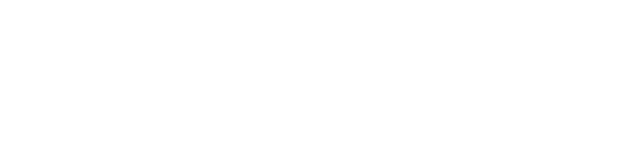
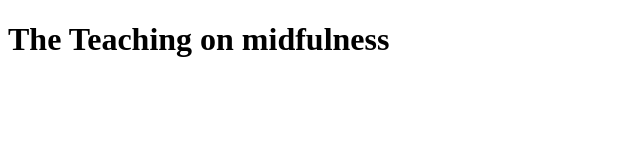
Before and after one commit to RishiVerse/Philosophy, a plain HTML site: page index.html in a window 1280 px wide. Shown: the whole page, without its empty margins (0-640 px from the left). Drawn offline with Linux system fonts and the light colour scheme.

Commit message:
Update index.html

```diff
--- a/index.html
+++ b/index.html
@@ -3,5 +3,8 @@
 <head>
 </head>
 
+  <h1>The Teaching on midfulness</h1>
+
+
 </body>
 </html>
```
